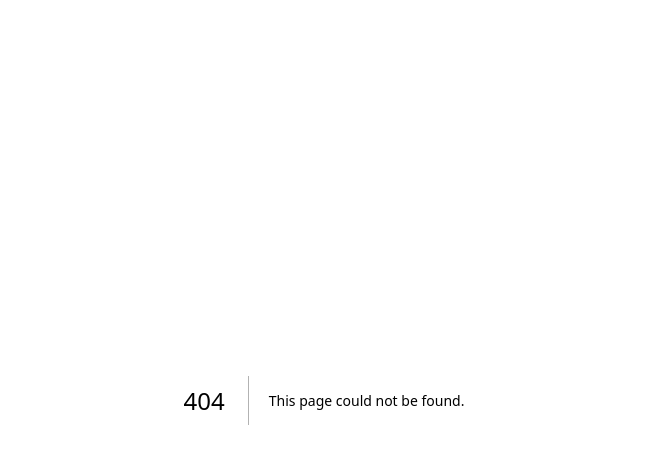
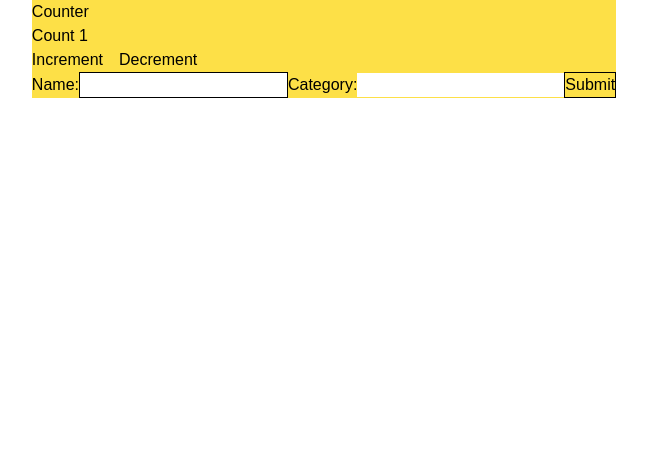
Before and after one commit to Abduallah-Shaklaoon/cprg306-assignments, a Next.js app: page /week-5 in a window 1280 px wide. Before the commit this address had no page. Shown: the top 464 px of the page, without its empty margins (316-963 px from the left). Built offline with nearby package versions, Linux system fonts and the light colour scheme.

Commit message:
Added week 5 code

```diff
--- a/app/page.js
+++ b/app/page.js
@@ -13,6 +13,9 @@ export default function Page() {
               <li>
                 <Link href="/week-4">week-4</Link>
               </li>
+              <li>
+                <Link href="/week-5">week-5</Link>
+              </li>
             </ul>
         </main>
     );
--- /dev/null
+++ b/app/week-5/classexample.js
@@ -0,0 +1,36 @@
+"use client";
+import { useState } from "react";
+
+
+export default function ClassExample(){
+    const [name, setName] = useState('');
+    const [quantity, setQuantity] = useState(0);
+    const [category, setCategory] = useState('');
+    const handleSubmit = (event) => {
+        event.preventDefault();
+        console.log(name, quantity, category);
+    };
+    const handleQuantity = (event) => {
+        setQuantity(event.target.value);
+    };
+    const handleCategory = (event) => {
+        setCategory(event.target.value);
+    }
+    return(
+        <div className="p-5 w-96">
+            <form onSubmit={handleSubmit}>
+                <label htmlFor="name">Name:</label>
+                <input type="text" id="name" name="name" className="border border-black" value={name} onChange={(event)=> setName(event.target.value)}/>
+                <label htmlFor="quantity">Quantity:</label>
+
+                <input type="number" id="quantity" name="quantity" onChange={(e)=>handleQuantity(e)}/>
+                <label htmlFor="category">Category:</label>
+                <input type="text" id="category" name="category" onChange={(e)=>handleCategory(e)}/>
+                <button type="reset" className="border border-black">Submit</button>
+            </form>
+            <div>
+                {name.length !== 12 && <p>Name: {name} Quantity {quantity} category {category}</p>}
+            </div>
+        </div>
+    );
+}
--- /dev/null
+++ b/app/week-5/new-item.js
@@ -0,0 +1,52 @@
+"use client";
+import { useState } from 'react';
+import {Alert} from 'react';
+
+
+
+export default function Counter() {
+    const [count, setCount] = useState(1);
+    const [name, setName] = useState('');
+    const [category, setCategory] = useState('');
+    const increment = () => {
+        setCount(count + 1);
+    };
+    const decrement = () => {
+        setCount(count - 1);
+    };
+    const handleCategory = (event) => {
+        setCategory(event.target.value);
+    };
+    const handleName = (event) => {
+        setName(event.target.value);
+    }
+
+    const handleSubmit = (event) => {
+        alert(`Name: ${name} ${count} ${category}`);
+        event.preventDefault();
+        setName('');
+        setCount(1);
+        setCategory('');
+
+    };
+
+
+    return (
+
+        <div className=' bg-yellow-300 text-black'>
+            <h1>Counter</h1>
+            <p>Count {count}</p>
+            <button onClick={increment} disabled={count == 20} className='m-auto pr-2'>Increment</button>
+            <button onClick={decrement} disabled={count == 1} className='m-auto pl-2'>Decrement</button>
+            <form onSubmit={e => handleSubmit(e)}>
+                <label htmlFor="name">Name:</label>
+                <input type="text" id="name" name="name" className="border border-black" value={name} onChange={handleName}/>
+                <label htmlFor="category">Category:</label>
+                <input type="text" id="category" name="category" value={category} onChange={handleCategory}/>
+                <button type="submit" className="border border-black">Submit</button>
+            </form>
+       </div>
+
+
+    );
+}
--- /dev/null
+++ b/app/week-5/page.js
@@ -0,0 +1,10 @@
+
+import Counter from './new-item.js';
+
+export default function Page() {
+    return (
+        <main className='flex w-full justify-center'>
+            <Counter />
+        </main>
+    );
+}
```
